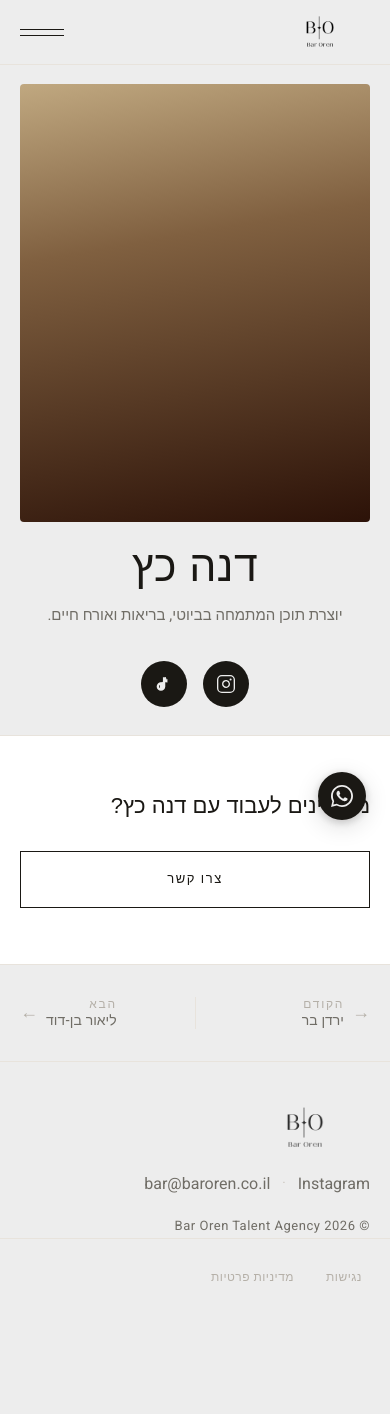
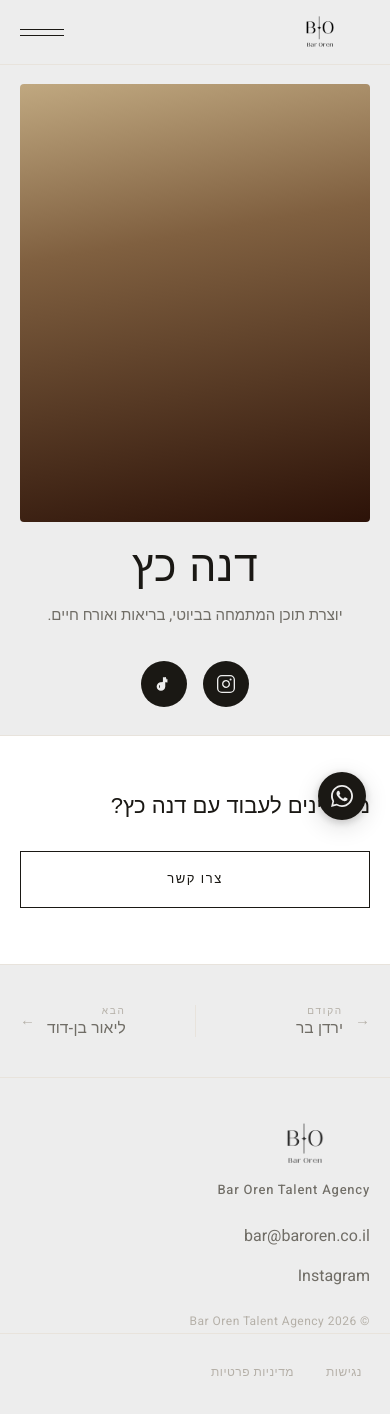
Before and after one commit to baroren298/bar-oren-agency, a Next.js app: page /talent/dana-katz in a window 390 px wide. Shown: the top 1414 px of the page. Before the commit the page ends 1340 px from the top, so only its background shows below. Built offline with nearby package versions, Linux system fonts and the light colour scheme; a web font is replaced by a local one.

Commit message:
Polish talent profile footer CTA and navigation

```diff
--- a/components/layout/Footer.jsx
+++ b/components/layout/Footer.jsx
@@ -21,13 +21,16 @@ export default function Footer() {
           </Link>
         </div>
 
+        {/* Agency name — shown only on mobile below the logo */}
+        <p className={styles.agencyName}>{siteConfig.agencyName}</p>
+
         <nav className={styles.links} aria-label="קישורי footer">
+          <Link href={`mailto:${siteConfig.contact.email}`} className={styles.link}>
+            {siteConfig.contact.email}
+          </Link>
+          <span className={styles.dot} aria-hidden="true">·</span>
           <Link href={siteConfig.contact.instagram} target="_blank" rel="noopener noreferrer" className={styles.link}>
             Instagram
-          </Link>
-          <span className={styles.dot} aria-hidden="true">·</span>
-          <Link href={`mailto:${siteConfig.contact.email}`} className={styles.link}>
-            {siteConfig.contact.email}
           </Link>
         </nav>
 
--- a/components/layout/Footer.module.css
+++ b/components/layout/Footer.module.css
@@ -96,17 +96,48 @@
   color: var(--color-text-secondary);
 }
 
+/* ─── Agency name — mobile only ──────────────────────────────────────────── */
+
+.agencyName {
+  display: none; /* hidden on desktop — logo carries the brand mark */
+}
+
 /* ─── Responsive ──────────────────────────────────────────────────────────── */
 
 @media (max-width: 640px) {
   .inner {
     flex-direction: column;
     align-items: flex-start;
-    gap: var(--space-4);
+    gap: var(--space-5);
   }
 
+  /* Agency name surfaces on mobile for clear hierarchy */
+  .agencyName {
+    display: block;
+    font-family: var(--font-body);
+    font-size: var(--text-small);
+    font-weight: var(--weight-medium);
+    letter-spacing: 0.06em;
+    color: var(--color-text-secondary);
+    margin-top: calc(-1 * var(--space-3)); /* tuck closer to logo */
+  }
+
+  /* Stack links vertically, hide the inline dot separator */
+  .links {
+    flex-direction: column;
+    align-items: flex-start;
+    gap: var(--space-3);
+  }
+
+  .dot {
+    display: none;
+  }
+
+  /* Copyright drops to the end */
   .copy {
-    order: 3;
+    order: 4;
+    font-size: var(--text-xs);
+    color: var(--color-text-tertiary);
   }
 
   .legalRow {
--- a/components/talent/ProfileCTA.module.css
+++ b/components/talent/ProfileCTA.module.css
@@ -29,7 +29,8 @@
 .ctaBtn {
   display: inline-flex;
   align-items: center;
-  padding: var(--space-4) var(--space-8);
+  /* padding-inline matches ContactForm .submitBtn exactly */
+  padding: var(--space-4) var(--space-10);
   border: 1px solid var(--color-text-primary);
   font-family: var(--font-body);
   font-size: var(--text-small);
--- a/components/talent/ProfileNav.module.css
+++ b/components/talent/ProfileNav.module.css
@@ -1,6 +1,6 @@
 .nav {
   border-top: 1px solid var(--color-border);
-  padding-block: var(--space-8);
+  padding-block: clamp(var(--space-10), 5vw, var(--space-16));
 }
 
 .inner {
@@ -73,9 +73,9 @@
 
 .label {
   font-family: var(--font-body);
-  font-size: var(--text-xs);
+  font-size: 10px;
   font-weight: var(--weight-medium);
-  letter-spacing: 0.14em;
+  letter-spacing: 0.18em;
   text-transform: uppercase;
   color: var(--color-text-tertiary);
   line-height: 1;
@@ -83,14 +83,14 @@
 
 .talentName {
   font-family: var(--font-display);
-  font-size: clamp(15px, 1.4vw, 18px);
+  font-size: clamp(17px, 1.6vw, 22px);
   font-weight: var(--weight-light);
   color: inherit;
   line-height: 1.1;
   white-space: nowrap;
   overflow: hidden;
   text-overflow: ellipsis;
-  max-width: 200px;
+  max-width: 240px;
 }
 
 /* ─── Center divider ──────────────────────────────────────────────────────── */
@@ -107,15 +107,19 @@
 @media (max-width: 480px) {
   .inner {
     grid-template-columns: 1fr 1px 1fr;
-    gap: var(--space-4);
+    gap: var(--space-3);
   }
 
   .talentName {
-    max-width: 120px;
-    font-size: 14px;
+    max-width: 140px;
+    font-size: clamp(15px, 4vw, 17px);
   }
 
   .link {
-    gap: var(--space-2);
+    gap: var(--space-3);
+  }
+
+  .direction {
+    font-size: 15px;
   }
 }
```
